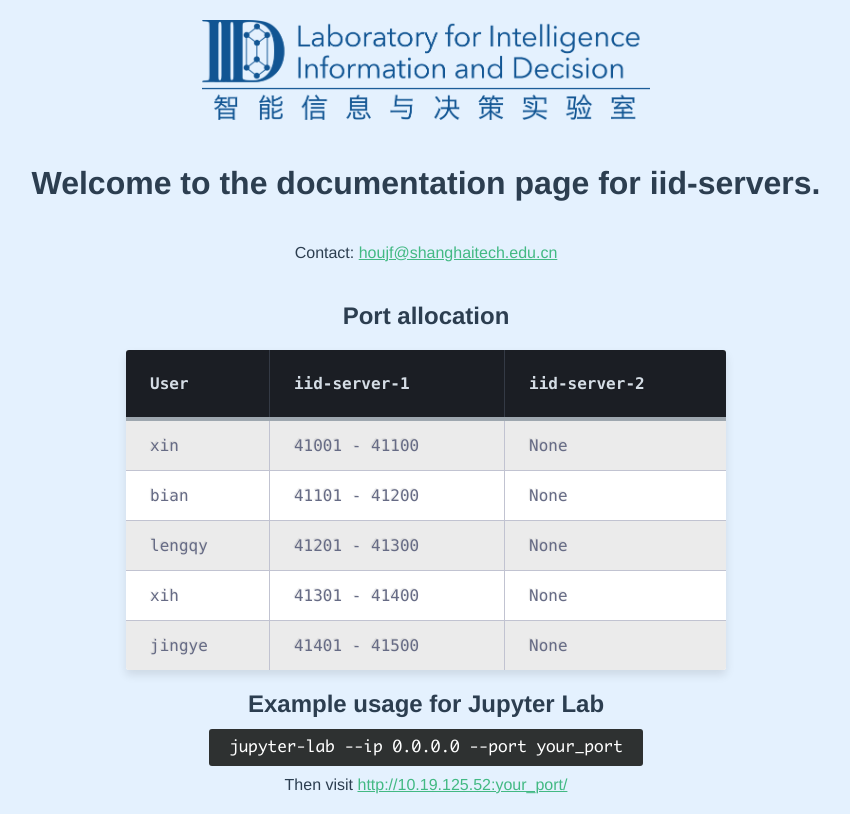
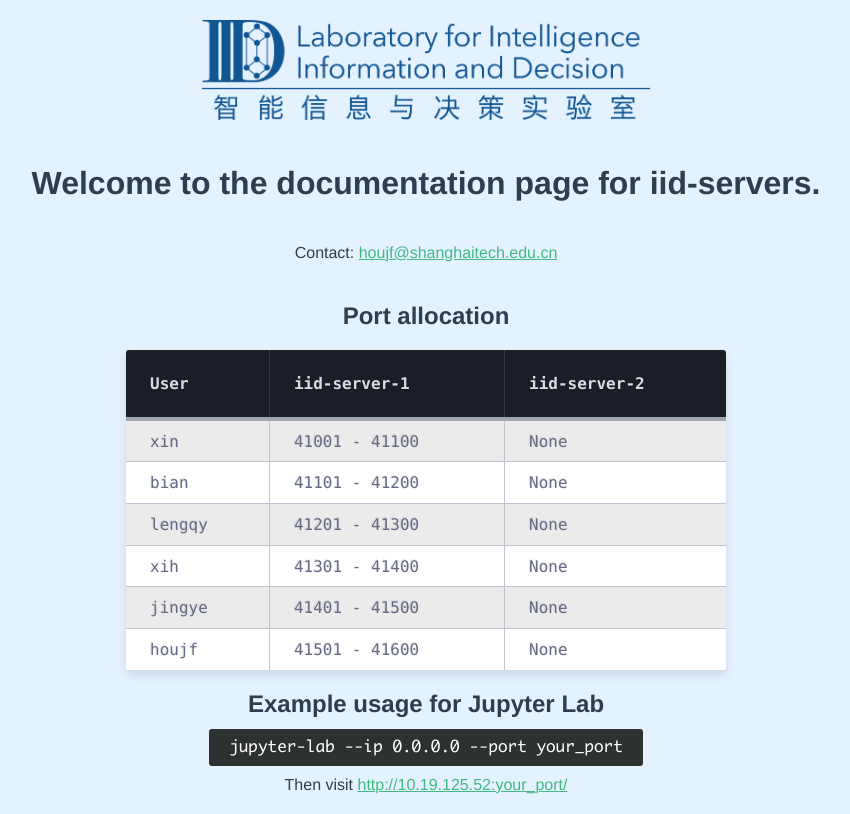
Before and after one commit to WinDerek/iid-docs, a Vue app: page / in a window 1280 px wide. Shown: the whole page, without its empty margins (214-1064 px from the left). Built offline with nearby package versions, Linux system fonts and the light colour scheme.

Commit message:
Adds the ports of mine.

```diff
--- a/public/index.html
+++ b/public/index.html
@@ -5,7 +5,7 @@
     <meta http-equiv="X-UA-Compatible" content="IE=edge">
     <meta name="viewport" content="width=device-width,initial-scale=1.0">
     <link rel="icon" href="<%= BASE_URL %>favicon.ico">
-    <title><%= htmlWebpackPlugin.options.title %></title>
+    <title>IID Server Doc</title>
 
     <style>
       html {
--- a/src/components/HelloWorld.vue
+++ b/src/components/HelloWorld.vue
@@ -38,6 +38,12 @@
 <tr>
 <td class="text-left">jingye</td>
 <td class="text-left">41401 - 41500</td>
+<td class="text-left">None</td>
+</tr>
+
+<tr>
+<td class="text-left">houjf</td>
+<td class="text-left">41501 - 41600</td>
 <td class="text-left">None</td>
 </tr>
 </tbody>
```
